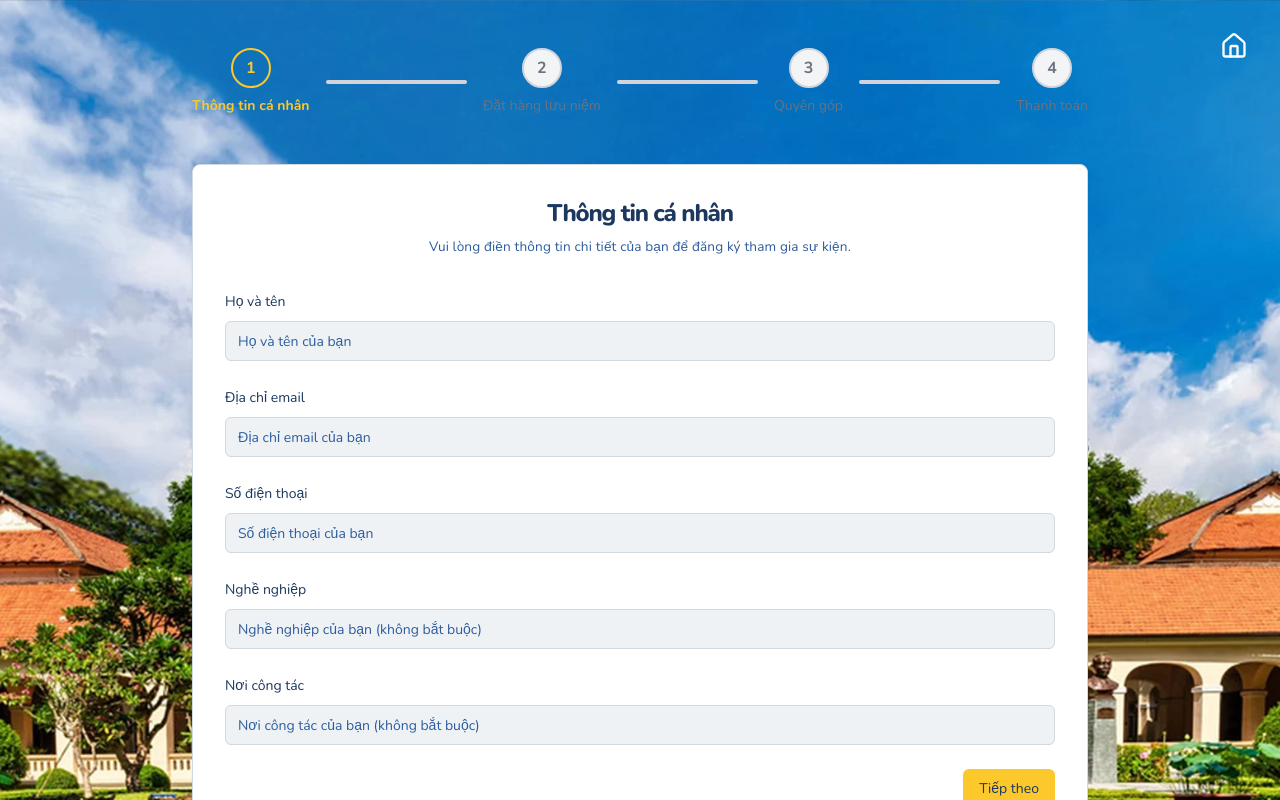
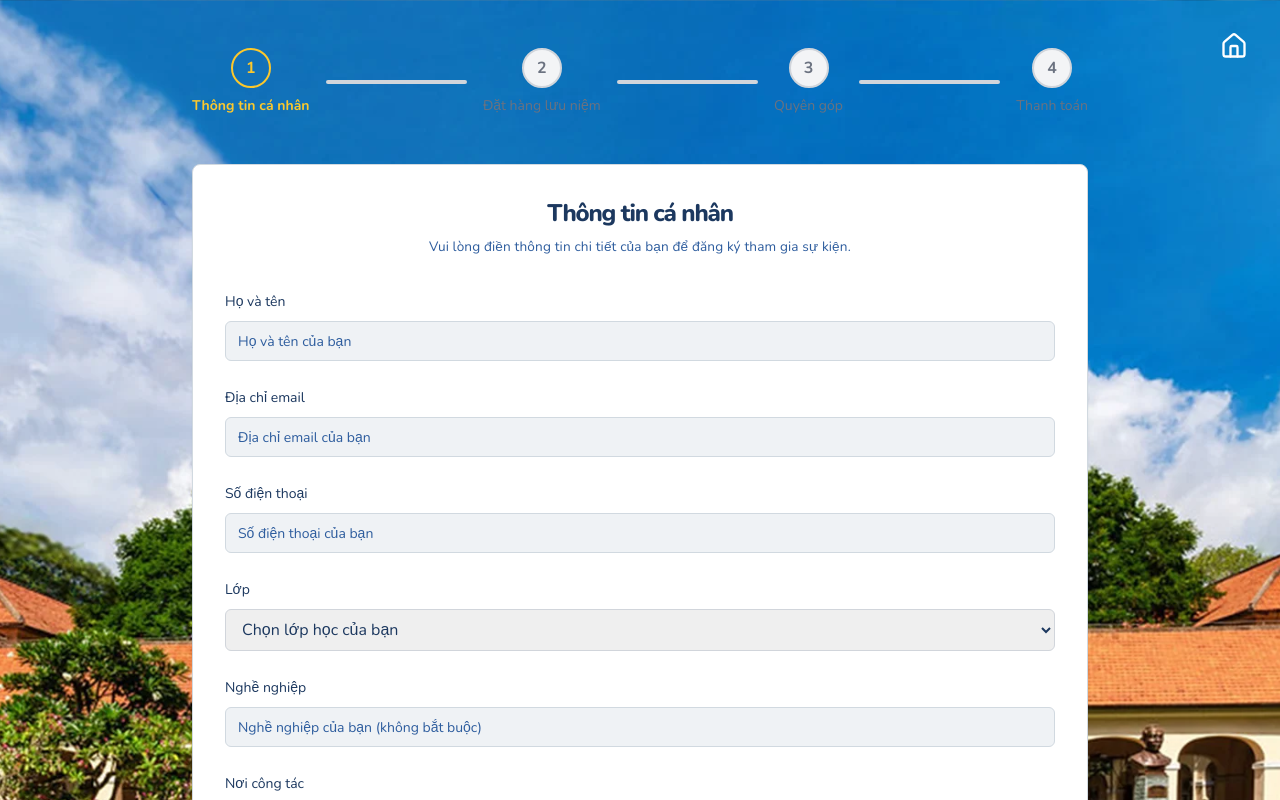
Before and after one commit to ChubbyCub/hs-reunion, a Next.js app: page /register in a window 1280 px wide. Shown: the top 800 px of the page. Built offline with nearby package versions, Linux system fonts and the light colour scheme.

Commit message:
Added class requirement

```diff
--- a/messages/vi.json
+++ b/messages/vi.json
@@ -26,6 +26,8 @@
     "emailPlaceholder": "Địa chỉ email của bạn",
     "phoneLabel": "Số điện thoại",
     "phonePlaceholder": "Số điện thoại của bạn",
+    "classLabel": "Lớp",
+    "classPlaceholder": "Chọn lớp học của bạn",
     "occupationLabel": "Nghề nghiệp",
     "occupationPlaceholder": "Nghề nghiệp của bạn (không bắt buộc)",
     "workplaceLabel": "Nơi công tác",
--- a/src/app/(steps)/merchandise/page.tsx
+++ b/src/app/(steps)/merchandise/page.tsx
@@ -155,14 +155,14 @@ export default function MerchandisePage() {
             {merchandiseItems.map((item) => (
               <Card key={item.id} className="hover:shadow-lg transition-shadow duration-200">
                 <CardContent className="p-6">
-                  <div className="flex items-center space-x-6">
+                                    <div className="flex flex-col md:flex-row md:items-center space-y-4 md:space-y-0 md:space-x-6">
                     {/* Image Placeholder */}
-                    <div className="w-24 h-24 bg-gray-200 rounded-lg flex items-center justify-center flex-shrink-0">
+                    <div className="w-20 h-20 md:w-24 md:h-24 bg-gray-200 rounded-lg flex items-center justify-center flex-shrink-0 mx-auto md:mx-0">
                       <span className="text-gray-500 text-sm">Hình ảnh</span>
                     </div>
 
                     {/* Item Details */}
-                    <div className="flex-1">
+                    <div className="flex-1 text-center md:text-left">
                       <h3 className="text-lg font-semibold text-gray-900 mb-2">
                         {item.name}
                       </h3>
@@ -171,14 +171,14 @@ export default function MerchandisePage() {
                       </p>
 
                       {/* Size and Gender Selection for T-shirt */}
-                        <div className="flex space-x-4 mb-3">
+                      <div className="flex flex-col sm:flex-row space-y-3 sm:space-y-0 sm:space-x-4 mb-3">
                         {item.sizes && (
                           <div>
                             <label className="block text-sm font-medium text-gray-700 mb-1">Kích thước:</label>
                             <select
                               value={item.selectedSize}
                               onChange={(e) => updateSize(item.id, e.target.value)}
-                                className="px-3 py-2 border border-gray-300 rounded-md focus:outline-none focus:ring-2 focus:ring-blue-500 text-sm"
+                              className="w-full sm:w-auto px-3 py-2 border border-gray-300 rounded-md focus:outline-none focus:ring-2 focus:ring-blue-500 text-sm"
                             >
                               {item.sizes.map(size => (
                                 <option key={size} value={size}>{size}</option>
@@ -193,7 +193,7 @@ export default function MerchandisePage() {
                             <select
                               value={item.selectedGender}
                               onChange={(e) => updateGender(item.id, e.target.value)}
-                                className="px-3 py-2 border border-gray-300 rounded-md focus:outline-none focus:ring-2 focus:ring-blue-500 text-sm"
+                              className="w-full sm:w-auto px-3 py-2 border border-gray-300 rounded-md focus:outline-none focus:ring-2 focus:ring-blue-500 text-sm"
                             >
                               {item.genders.map(gender => (
                                 <option key={gender} value={gender}>{gender}</option>
@@ -220,7 +220,7 @@ export default function MerchandisePage() {
                     </div>
 
                     {/* Price and Quantity */}
-                    <div className="text-right flex-shrink-0">
+                    <div className="text-center md:text-right flex-shrink-0">
                       {/* Price Display */}
                       <p className="text-xl font-bold text-primary mb-4">
                         {`${item.price.toLocaleString('vi-VN')} VND`}
@@ -233,16 +233,16 @@ export default function MerchandisePage() {
                           size="sm"
                           onClick={() => updateQuantity(item.id, item.quantity - 1)}
                           disabled={item.quantity <= 0}
-                          className="w-8 h-8 p-0"
+                          className="w-10 h-10 md:w-8 md:h-8 p-0 text-lg md:text-base"
                         >
                           -
                         </Button>
-                        <span className="w-12 text-center font-medium">{item.quantity}</span>
+                        <span className="w-16 md:w-12 text-center font-medium text-lg md:text-base">{item.quantity}</span>
                         <Button
                           variant="outline"
                           size="sm"
                           onClick={() => updateQuantity(item.id, item.quantity + 1)}
-                          className="w-8 h-8 p-0"
+                          className="w-10 h-10 md:w-8 md:h-8 p-0 text-lg md:text-base"
                         >
                           +
                         </Button>
@@ -298,16 +298,16 @@ export default function MerchandisePage() {
           </Card>
 
           {/* Navigation Buttons */}
-          <div className="flex justify-between">
+          <div className="flex flex-col sm:flex-row justify-between space-y-3 sm:space-y-0">
             <Button
               variant="outline"
-              className="font-form px-8 py-3"
+              className="font-form px-6 py-3 w-full sm:w-auto"
               onClick={handleBack}
             >
               Quay lại
             </Button>
             <Button
-              className="font-form px-8 py-3"
+              className="font-form px-6 py-3 w-full sm:w-auto"
               onClick={handleNext}
             >
               Tiếp theo
--- a/src/app/(steps)/register/page.tsx
+++ b/src/app/(steps)/register/page.tsx
@@ -23,6 +23,7 @@ const formSchema = z.object({
   fullName: z.string().min(1, { message: "Full name is required." }),
   email: z.string().email({ message: "Please enter a valid email address." }),
   phone: z.string().min(1, { message: "Phone number is required." }),
+  class: z.string().min(1, { message: "Please select your class." }),
   occupation: z.string().optional(),
   workplace: z.string().optional(),
 });
@@ -109,6 +110,53 @@ export default function RegisterPage() {
           />
           <FormField
             control={form.control}
+            name="class"
+            render={({ field }) => (
+              <FormItem>
+                <FormLabel className="font-form">{t('classLabel')}</FormLabel>
+                <FormControl>
+                  <select
+                    {...field}
+                    className="w-full px-3 py-2 border border-gray-300 rounded-md focus:outline-none focus:ring-2 focus:ring-blue-500 font-form"
+                  >
+                    <option value="">{t('classPlaceholder')}</option>
+                    <option value="12A1">12A1</option>
+                    <option value="12A2">12A2</option>
+                    <option value="12A3">12A3</option>
+                    <option value="12A4">12A4</option>
+                    <option value="12A5">12A5</option>
+                    <option value="12A6">12A6</option>
+                    <option value="12A7">12A7</option>
+                    <option value="12A8">12A8</option>
+                    <option value="12B1">12B1</option>
+                    <option value="12B2">12B2</option>
+                    <option value="12B3">12B3</option>
+                    <option value="12B4">12B4</option>
+                    <option value="12B5">12B5</option>
+                    <option value="12C">12C</option>
+                    <option value="12CA">12CA</option>
+                    <option value="12CH">12CH</option>
+                    <option value="12CL">12CL</option>
+                    <option value="12CS">12CS</option>
+                    <option value="12CT">12CT</option>
+                    <option value="12CTC">12CTC</option>
+                    <option value="12CTIN">12CTIN</option>
+                    <option value="12D1">12D1</option>
+                    <option value="12D2">12D2</option>
+                    <option value="12D3">12D3</option>
+                    <option value="12D4">12D4</option>
+                    <option value="12D5">12D5</option>
+                    <option value="12NT">12NT</option>
+                    <option value="12SN1">12SN1</option>
+                    <option value="12SN2">12SN2</option>
+                  </select>
+                </FormControl>
+                <FormMessage />
+              </FormItem>
+            )}
+          />
+          <FormField
+            control={form.control}
             name="occupation"
             render={({ field }) => (
               <FormItem>
--- a/src/components/ui/button.tsx
+++ b/src/components/ui/button.tsx
@@ -5,7 +5,7 @@ import { cva, type VariantProps } from "class-variance-authority"
 import { cn } from "@/lib/utils"
 
 const buttonVariants = cva(
-  "inline-flex items-center justify-center whitespace-nowrap rounded-md text-sm font-medium ring-offset-background transition-colors focus-visible:outline-none focus-visible:ring-2 focus-visible:ring-ring focus-visible:ring-offset-2 disabled:pointer-events-none disabled:opacity-50 transform transition-transform transition-filter hover:brightness-110 active:scale-95",
+  "inline-flex items-center justify-center whitespace-nowrap rounded-md text-sm font-medium ring-offset-background transition-colors focus-visible:outline-none focus-visible:ring-2 focus-visible:ring-ring focus-visible:ring-offset-2 disabled:pointer-events-none disabled:opacity-50 transition-colors hover:brightness-110",
   {
     variants: {
       variant: {
--- a/src/lib/store.ts
+++ b/src/lib/store.ts
@@ -6,6 +6,7 @@ interface FormData {
   fullName: string;
   email: string;
   phone: string;
+  class?: string;
   occupation?: string;
   workplace?: string;
   donationAmount: number;
@@ -28,6 +29,7 @@ const initialState: { currentStep: number; formData: FormData; hydrated?: boolea
     fullName: '',
     email: '',
     phone: '',
+    class: '',
     occupation: '',
     workplace: '',
     donationAmount: 500000,
```
Lines whose indentation alone changed are shown as unchanged.
